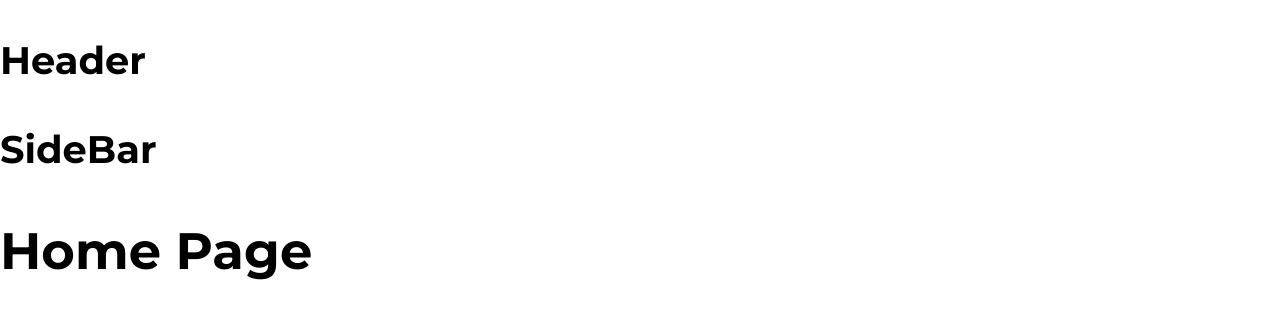
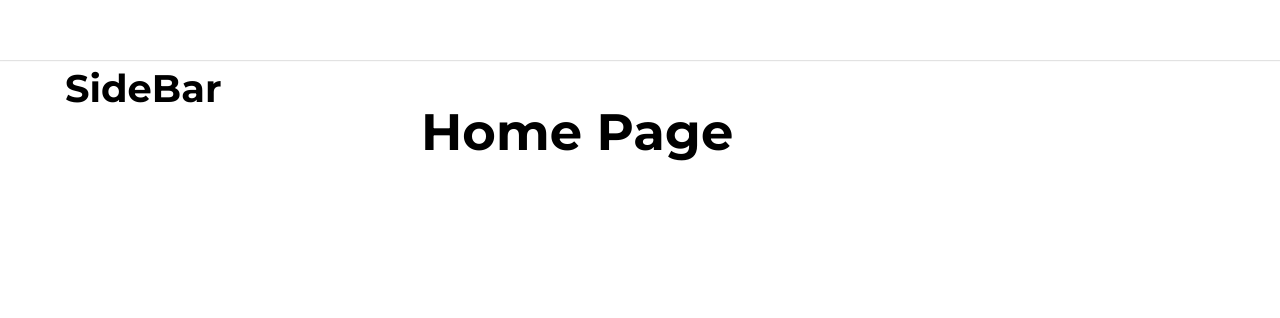
Before and after one commit to DoThanhDuB2111834/tiktok-ui, a React (Create React App) app: page / in a window 1280 px wide. Shown: the top 318 px of the page. Built offline with nearby package versions, Linux system fonts and the light colour scheme.

Commit message:
Set up default layout

```diff
--- a/package.json
+++ b/package.json
@@ -4,6 +4,8 @@
     "private": true,
     "dependencies": {
         "@babel/plugin-transform-private-property-in-object": "^7.25.9",
+        "classnames": "^2.5.1",
+        "clsx": "^2.1.1",
         "cra-template": "1.2.0",
         "customize-cra": "^1.0.0",
         "normalize.css": "^8.0.1",
--- a/src/components/GlobalStyle/GlobalStyle.scss
+++ b/src/components/GlobalStyle/GlobalStyle.scss
@@ -3,6 +3,10 @@
 
 :root {
     --primary: #fe2c55;
+
+    // Default layout
+    --default-layout-header-height: 60px;
+    --default-layout-width: 1150px;
 }
 
 html {
@@ -10,6 +14,8 @@ html {
 }
 
 * {
+    margin: 0;
+    padding: 0;
     box-sizing: border-box;
 }
 
--- /dev/null
+++ b/src/components/Layouts/DefaultLayout/DefaultLayout.module.scss
@@ -0,0 +1,16 @@
+.wrapper {
+    display: flex;
+    flex-direction: column;
+    align-items: center;
+}
+
+.container {
+    width: var(--default-layout-width, 1150px);
+    min-width: 1000px;
+    display: flex;
+}
+
+.content {
+    flex: 1;
+    min-height: 1000px;
+}
--- a/src/components/Layouts/DefaultLayout/Header/index.js
+++ /dev/null
@@ -1,5 +0,0 @@
-function Header() {
-    return <h2>Header</h2>;
-}
-
-export default Header;
--- /dev/null
+++ b/src/components/Layouts/DefaultLayout/SideBar/SideBar.module.scss
@@ -0,0 +1,4 @@
+.wrapper {
+    width: 356px;
+    min-height: 1000px;
+}
--- a/src/components/Layouts/DefaultLayout/SideBar/index.js
+++ b/src/components/Layouts/DefaultLayout/SideBar/index.js
@@ -1,5 +1,13 @@
+import clsx from 'clsx';
+
+import styles from './SideBar.module.scss';
+
 function SideBar() {
-    return <h2>SideBar</h2>;
+    return (
+        <aside className={clsx(styles.wrapper)}>
+            <h2>SideBar</h2>
+        </aside>
+    );
 }
 
 export default SideBar;
--- a/src/components/Layouts/DefaultLayout/index.js
+++ b/src/components/Layouts/DefaultLayout/index.js
@@ -1,13 +1,17 @@
-import Header from './Header';
+import clsx from 'clsx';
+
+import Header from '@/components/Layouts/components/Header';
 import SideBar from './SideBar';
+
+import styles from './DefaultLayout.module.scss';
 
 function DefaultLayout({ children }) {
     return (
-        <div>
+        <div className={clsx(styles.wrapper)}>
             <Header />
-            <div className='container'>
+            <div className={clsx(styles.container)}>
                 <SideBar />
-                <div className='content'>{children}</div>
+                <div className={clsx(styles.content)}>{children}</div>
             </div>
         </div>
     );
--- a/src/components/Layouts/HeaderOnly/Header/index.js
+++ /dev/null
@@ -1,5 +0,0 @@
-function Header() {
-    return <h2>Header</h2>;
-}
-
-export default Header;
--- a/src/components/Layouts/HeaderOnly/index.js
+++ b/src/components/Layouts/HeaderOnly/index.js
@@ -1,4 +1,4 @@
-import Header from './Header';
+import Header from '@/components/Layouts/components/Header';
 
 function HeaderOnly({ children }) {
     return (
--- /dev/null
+++ b/src/components/Layouts/components/Header/Header.module.scss
@@ -0,0 +1,12 @@
+.wrapper {
+    width: 100%;
+    height: var(--default-layout-header-height, 60px);
+    box-shadow: 0px 1px 1px rgba(23, 21, 21, 0.12);
+    display: flex;
+    justify-content: center;
+}
+
+.inner {
+    height: 100%;
+    width: var(--default-layout-width, 1150px);
+}
--- /dev/null
+++ b/src/components/Layouts/components/Header/index.js
@@ -0,0 +1,14 @@
+// import classNames from 'classnames';
+import clsx from 'clsx';
+
+import styles from './Header.module.scss';
+
+function Header() {
+    return (
+        <header className={clsx(styles.wrapper)}>
+            <div className={clsx(styles.inner)}></div>
+        </header>
+    );
+}
+
+export default Header;
```
Also changed, not shown: 1 other file (tests, documents, lock files or other folders).
